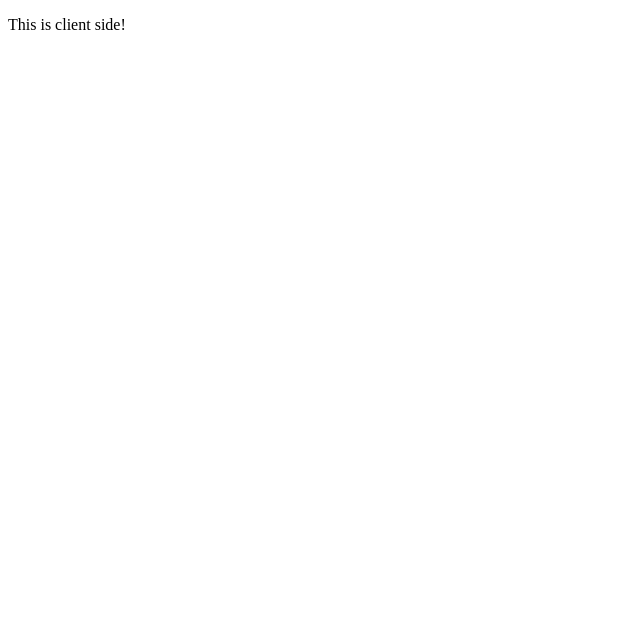
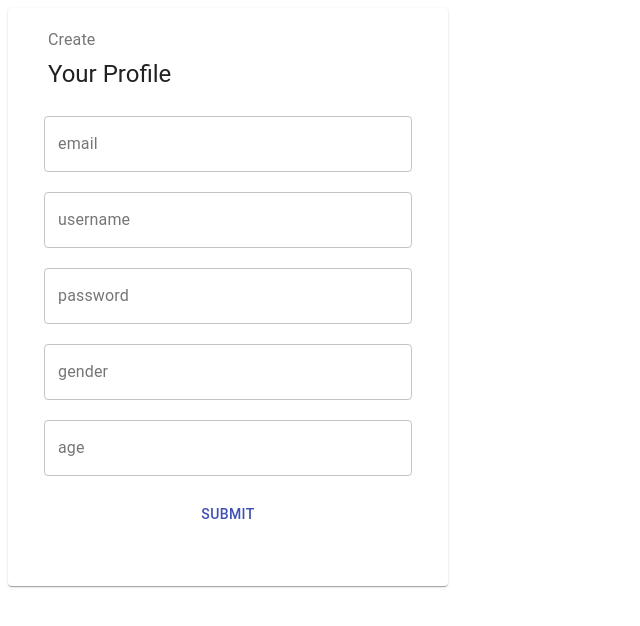
Before and after one commit to Yaroslav-Naft/CrossTrails-Dating, a React (Create React App) app: page / in a window 1280 px wide. Shown: the top 626 px of the page, without its empty margins (0-640 px from the left). Built offline with nearby package versions, Linux system fonts and the light colour scheme.

Commit message:
fixed onSubmit function issue

```diff
--- a/src/App.js
+++ b/src/App.js
@@ -1,9 +1,10 @@
-
+// Components
+import Signup from "./components/Signup/index"
 
 function App() {
   return (
     <div className="App">
-     <p>This is client side!</p>
+     <Signup onSubmit={(data) => console.log("submit signup", data)}/>
     </div>
   );
 }
--- a/src/components/Login/index.js
+++ b/src/components/Login/index.js
@@ -2,12 +2,8 @@ import React, {useState} from 'react'
 import { makeStyles } from "@material-ui/core/styles";
 import {
     Card,
-    Tabs,
-    Tab,
     CardContent,
-    CardHeader,
     Button,
-    IconButton,
     TextField,
     Typography,
   } from "@material-ui/core";
--- a/src/components/Signup/index.js
+++ b/src/components/Signup/index.js
@@ -2,12 +2,8 @@ import React, {useState} from 'react'
 import { makeStyles } from "@material-ui/core/styles";
 import {
     Card,
-    Tabs,
-    Tab,
     CardContent,
-    CardHeader,
     Button,
-    IconButton,
     TextField,
     Typography,
   } from "@material-ui/core";
@@ -39,11 +35,11 @@ export default function Signup({onSubmit, error}) {
     const [username, setUsername] = useState("");
     const [password, setPassword] = useState("");
     const [gender, setGender] = useState("");
-    const [age, setAge] = useState(0);
+    const [age, setAge] = useState("");
 
       const submit = event => {
         event.preventDefault()
-        onSubmit({type: "signup",email, username, password})
+        onSubmit({type: "signup",email, username, password, gender, age})
       }
 
     return (
@@ -56,6 +52,14 @@ export default function Signup({onSubmit, error}) {
                 </Typography>
                 <CardContent>
                     <form className={classes.inputForm} onSubmit={submit}>
+                    <TextField
+                        value={email}
+                        className={classes.input}
+                        label="email"
+                        variant="outlined"
+                        fullWidth
+                        onChange={e => setEmail(e.target.value)}>
+                        </TextField>
                         <TextField
                         value={username}
                         className={classes.input}
@@ -76,14 +80,14 @@ export default function Signup({onSubmit, error}) {
                         <TextField
                         value={gender}
                         className={classes.input}
-                        label="password"
+                        label="gender"
                         variant="outlined"
                         fullWidth
                         type="Gender"
                         onChange={e => setGender(e.target.value)}>
                         </TextField>
                         <TextField
-                        value={password}
+                        value={age}
                         className={classes.input}
                         label="age"
                         variant="outlined"
```
